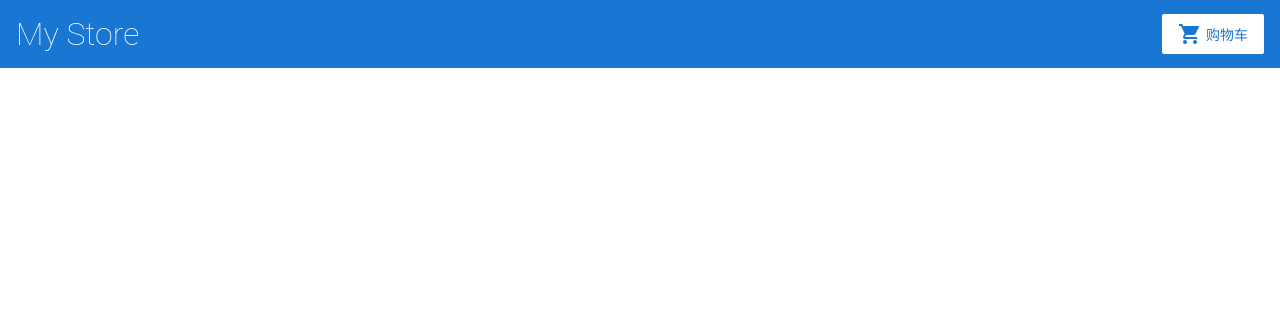
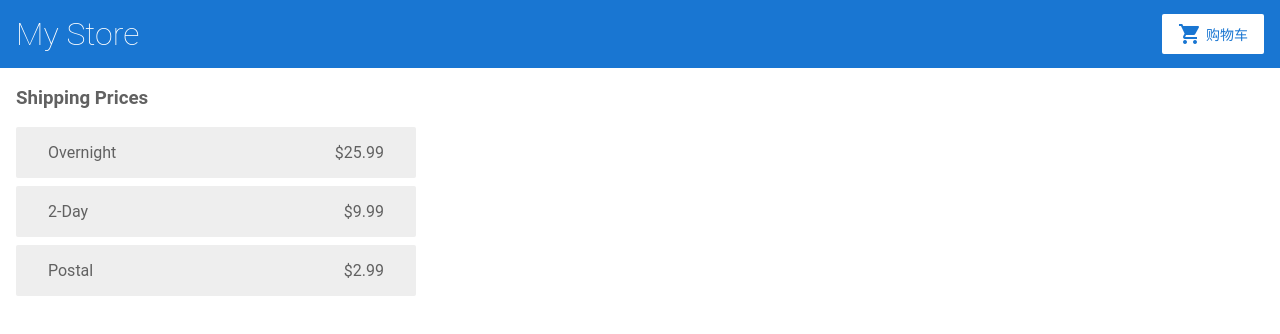
Before and after one commit to TAKETODAY/study-angular, an Angular app: page /shipping in a window 1280 px wide. Before the commit this address led to /. Shown: the top 334 px of the page. Built offline with nearby package versions, Linux system fonts and the light colour scheme.

Commit message:
2 files modified, 3 added

```diff
--- a/src/app/cart/cart.component.html
+++ b/src/app/cart/cart.component.html
@@ -1,5 +1,7 @@
 <h3>购物车</h3>
-
+<p>
+  <a routerLink="/shipping">Shipping Prices</a>
+</p>
 <div class="cart-item" *ngFor="let item of items">
   <span>{{ item.name }}</span>
   <span>{{ item.price | currency }}</span>
--- /dev/null
+++ b/src/app/shipping/shipping.component.html
@@ -0,0 +1,6 @@
+<h3>Shipping Prices</h3>
+
+<div class="shipping-item" *ngFor="let shipping of shippingCosts | async">
+  <span>{{ shipping.type }}</span>
+  <span>{{ shipping.price | currency }}</span>
+</div>
--- /dev/null
+++ b/src/app/shipping/shipping.component.ts
@@ -0,0 +1,19 @@
+import { Component, OnInit } from '@angular/core';
+import { CartService } from '../cart.service';
+
+@Component({
+  selector: 'app-shipping',
+  templateUrl: './shipping.component.html',
+  styleUrls: ['./shipping.component.css']
+})
+export class ShippingComponent implements OnInit {
+
+  shippingCosts;
+
+  constructor(private cartService: CartService) { }
+
+  ngOnInit() {
+    this.shippingCosts = this.cartService.getShippingPrices();
+  }
+
+}
```
Also changed, not shown: src/app/app.module.ts (+5 -2 lines), src/app/shipping/shipping.component.css (added).
